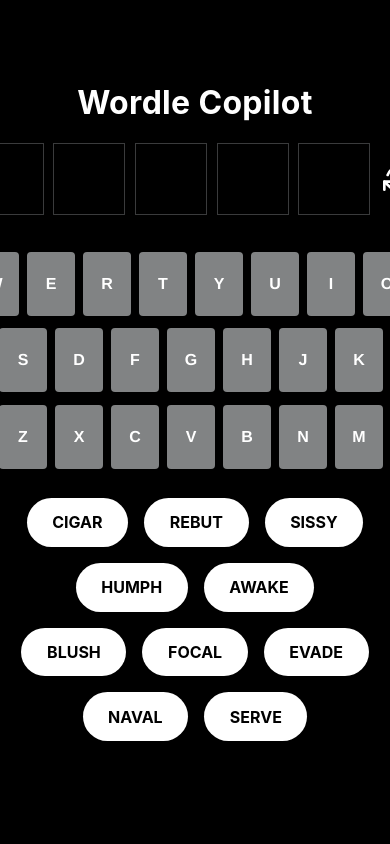
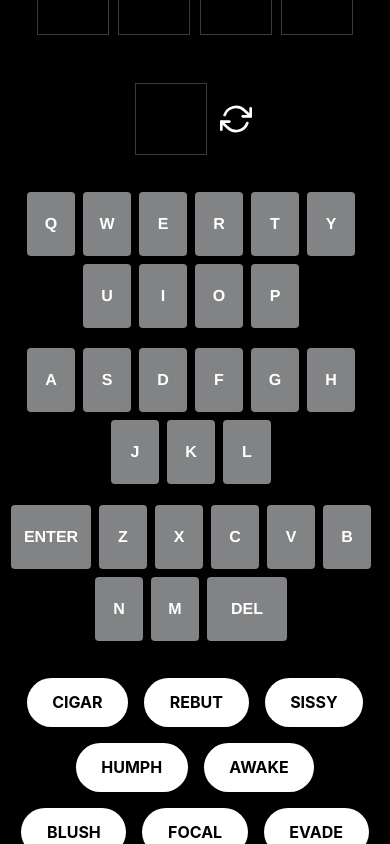
Before and after one commit to Sync271/wordle-copilot, a Next.js app: page / in a window 390 px wide. Built offline with nearby package versions, Linux system fonts and the light colour scheme.

Commit message:
add better keyboard wrapping

```diff
--- a/styles/globals.css
+++ b/styles/globals.css
@@ -63,6 +63,16 @@ a {
 	margin: 0 auto 0.8rem;
 	touch-action: manipulation;
 	justify-content: center;
+	flex-shrink: 0;
+}
+
+@media only screen and (max-width: 600px) {
+	.row {
+		flex-wrap: wrap;
+	}
+	.container {
+		flex-shrink: 0;
+	}
 }
 
 .game {
@@ -74,7 +84,7 @@ a {
 	font-weight: bold;
 	border: 0;
 	padding: 0;
-	margin: 0 0.5em 0 0;
+	margin: 0 0.5em 0.5em 0;
 	height: 4em;
 	font-size: 1rem;
 	border-radius: 0.25em;
```
